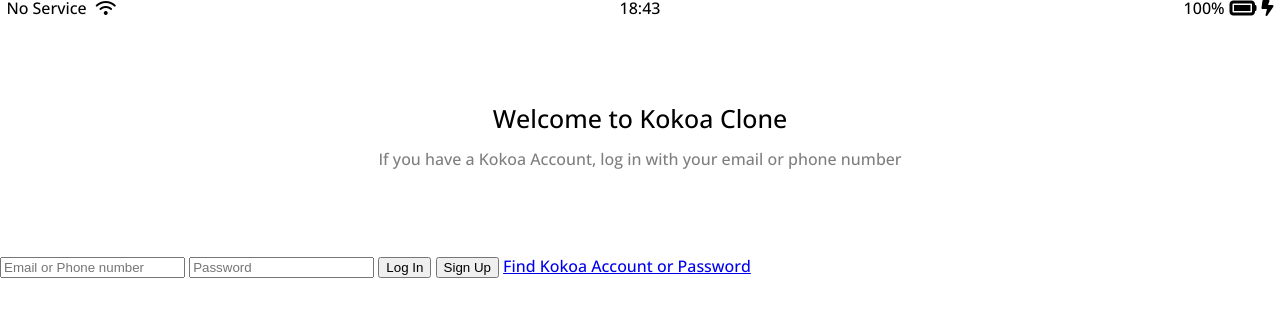
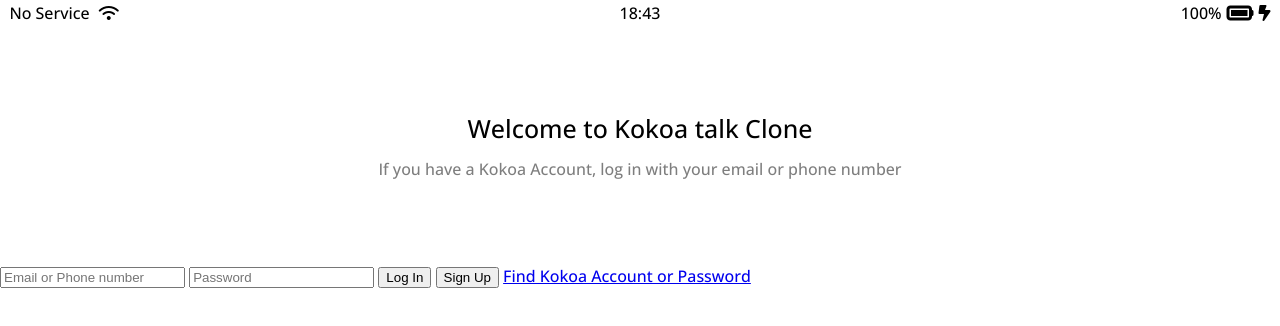
Before and after one commit to LeeJSYS/kokoa-clone-2023, a plain HTML site: page index.html in a window 1280 px wide. Drawn offline with nearby package versions, Linux system fonts and the light colour scheme.

Commit message:
change save2

```diff
--- a/css/status-bar.css
+++ b/css/status-bar.css
@@ -1,6 +1,7 @@
 .status-bar{
     display:flex;
     justify-content: center;
+    padding:5px 3px;
 }
 .status-bar__column{
     width:33%;
--- a/index.html
+++ b/index.html
@@ -26,7 +26,7 @@
       </div>
     </div>
     <header class="welcome-header">
-      <h1 class="welcome-header__title">Welcome to Kokoa Clone</h1>
+      <h1 class="welcome-header__title">Welcome to Kokoa talk Clone</h1>
       <p class="welcome-header__text">
         If you have a Kokoa Account, log in with your email or phone number
       </p>
```
Also changed, not shown: css/styles.css (line endings or trailing spaces).
